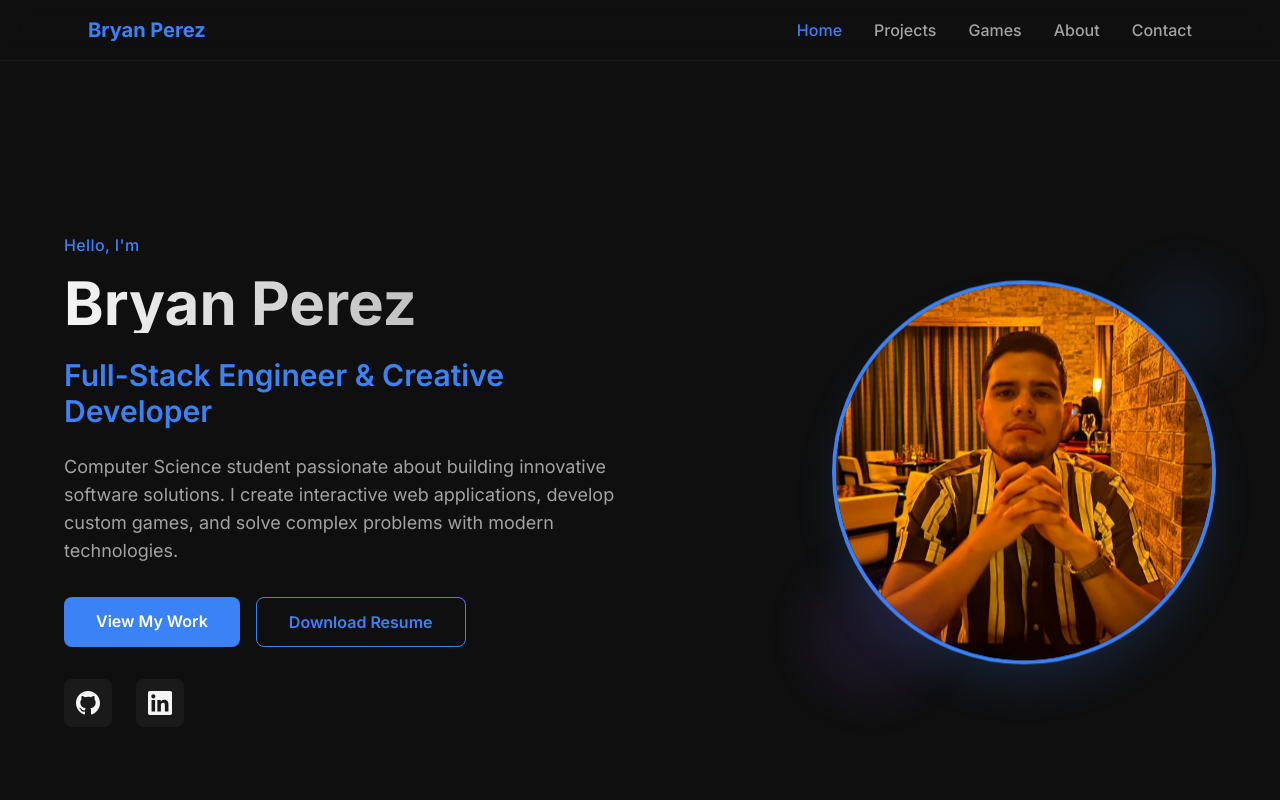
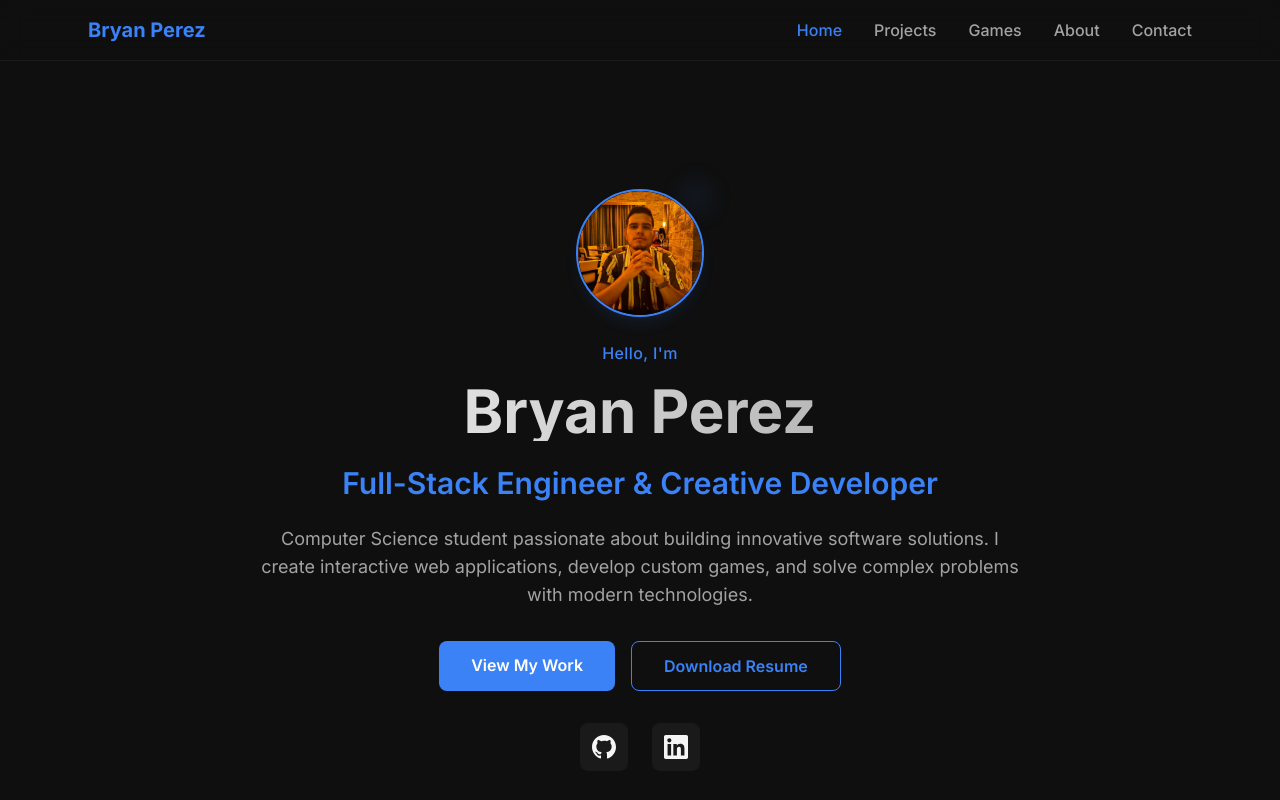
Before and after one commit to BryanPMX/Professional_Portfolio, an Astro site: page / in a window 1280 px wide. Shown: the top 800 px of the page. Built offline with nearby package versions, Linux system fonts and the light colour scheme; Astro itself is replaced by a stand-in of ours.

Commit message:
Redesign landing page to reduce profile image prominence
- Move profile image from large hero section to small circular avatar above introduction
- Change from two-column layout to centered single-column design
- Reduce image size from 384px to 128px (83% reduction)
- Remove excessive decorative elements and animations
- Focus attention on introduction text and call-to-action buttons
- Improve content hierarchy and readability
- Maintain professional appearance while reducing egocentric focus

```diff
--- a/src/pages/index.astro
+++ b/src/pages/index.astro
@@ -5,9 +5,24 @@ import Layout from '../layouts/Layout.astro';
 <Layout title="Bryan Perez - Full-Stack Engineer & Creative Developer">
   <!-- Hero Section -->
   <section class="min-h-screen flex items-center justify-center px-6">
-    <div class="max-w-6xl mx-auto grid grid-cols-1 lg:grid-cols-2 gap-12 items-center">
-      <!-- Text Content -->
-      <div class="text-center lg:text-left animate-fade-in">
+    <div class="max-w-6xl mx-auto">
+      <!-- Hero Content -->
+      <div class="text-center animate-fade-in">
+        <!-- Profile Image -->
+        <div class="flex justify-center mb-6">
+          <div class="relative">
+            <div class="w-32 h-32 rounded-full overflow-hidden border-2 border-accent shadow-lg shadow-accent/10">
+              <img
+                src="/assets/profile-pic.png"
+                alt="Bryan Perez"
+                class="w-full h-full object-cover"
+              />
+            </div>
+            <!-- Subtle decorative element -->
+            <div class="absolute -top-2 -right-2 w-8 h-8 bg-accent/20 rounded-full blur-md animate-pulse"></div>
+          </div>
+        </div>
+
         <p class="text-accent font-medium mb-4 tracking-wide">Hello, I'm</p>
         <h1 class="text-5xl lg:text-6xl font-bold mb-6 bg-gradient-to-r from-dark-text to-dark-text-secondary bg-clip-text text-transparent">
           Bryan Perez
@@ -15,14 +30,14 @@ import Layout from '../layouts/Layout.astro';
         <h2 class="text-2xl lg:text-3xl font-semibold mb-6 text-accent">
           Full-Stack Engineer & Creative Developer
         </h2>
-        <p class="text-lg text-dark-text-secondary mb-8 max-w-2xl">
+        <p class="text-lg text-dark-text-secondary mb-8 max-w-3xl mx-auto">
           Computer Science student passionate about building innovative software solutions.
           I create interactive web applications, develop custom games, and solve complex problems
           with modern technologies.
         </p>
 
         <!-- CTA Buttons -->
-        <div class="flex flex-col sm:flex-row gap-4 justify-center lg:justify-start">
+        <div class="flex flex-col sm:flex-row gap-4 justify-center">
           <a
             href="/projects"
             class="bg-accent hover:bg-accent-hover text-white px-8 py-3 rounded-lg font-semibold transition-all duration-200 hover:scale-105 hover:shadow-lg hover:shadow-accent/25"
@@ -39,7 +54,7 @@ import Layout from '../layouts/Layout.astro';
         </div>
 
         <!-- Social Links -->
-        <div class="flex gap-6 mt-8 justify-center lg:justify-start">
+        <div class="flex gap-6 mt-8 justify-center">
           <a
             href="https://github.com/BryanPMX"
             target="_blank"
@@ -58,22 +73,6 @@ import Layout from '../layouts/Layout.astro';
               <path d="M20.447 20.452h-3.554v-5.569c0-1.328-.027-3.037-1.852-3.037-1.853 0-2.136 1.445-2.136 2.939v5.667H9.351V9h3.414v1.561h.046c.477-.9 1.637-1.85 3.37-1.85 3.601 0 4.267 2.37 4.267 5.455v6.286zM5.337 7.433c-1.144 0-2.063-.926-2.063-2.065 0-1.138.92-2.063 2.063-2.063 1.14 0 2.064.925 2.064 2.063 0 1.139-.925 2.065-2.064 2.065zm1.782 13.019H3.555V9h3.564v11.452zM22.225 0H1.771C.792 0 0 .774 0 1.729v20.542C0 23.227.792 24 1.771 24h20.451C23.2 24 24 23.227 24 22.271V1.729C24 .774 23.2 0 22.222 0h.003z"/>
             </svg>
           </a>
-        </div>
-      </div>
-
-      <!-- Profile Image -->
-      <div class="flex justify-center lg:justify-end animate-slide-up">
-        <div class="relative">
-          <div class="w-80 h-80 lg:w-96 lg:h-96 rounded-full overflow-hidden border-4 border-accent shadow-2xl shadow-accent/20 animate-float">
-            <img
-              src="/assets/profile-pic.png"
-              alt="Bryan Perez"
-              class="w-full h-full object-cover"
-            />
-          </div>
-          <!-- Decorative elements -->
-          <div class="absolute -top-4 -right-4 w-24 h-24 bg-accent/20 rounded-full blur-xl animate-pulse"></div>
-          <div class="absolute -bottom-6 -left-6 w-32 h-32 bg-accent-purple/20 rounded-full blur-xl animate-pulse delay-1000"></div>
         </div>
       </div>
     </div>
```
